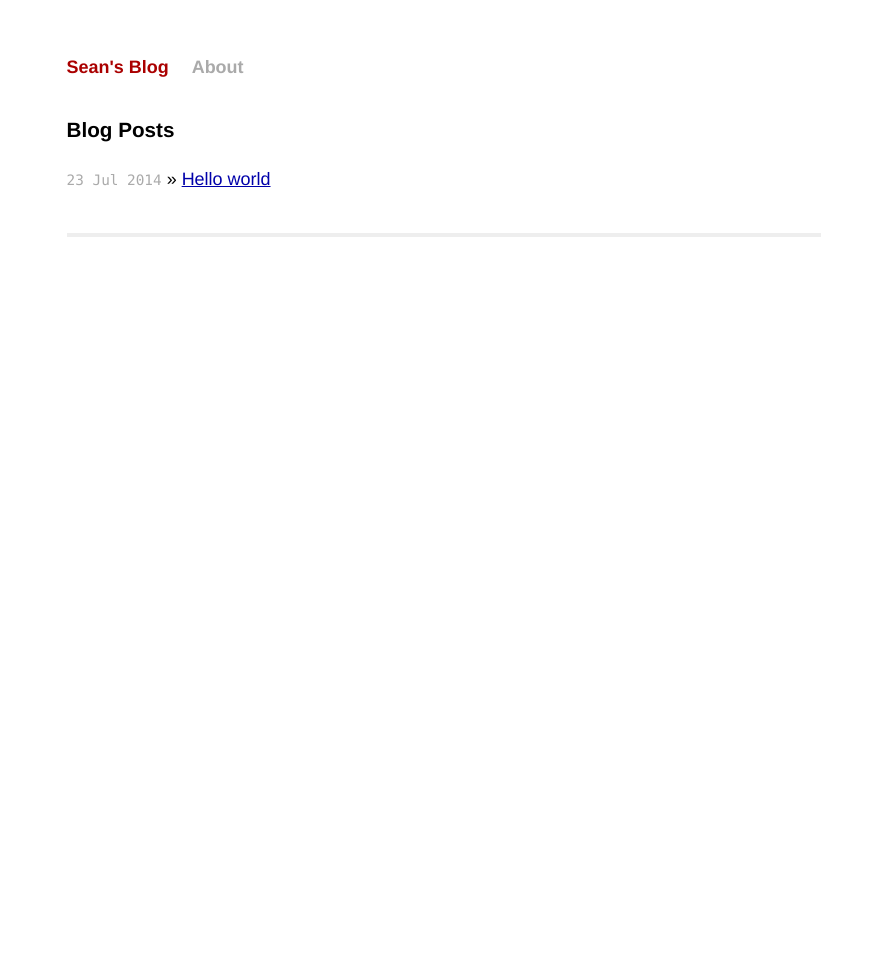
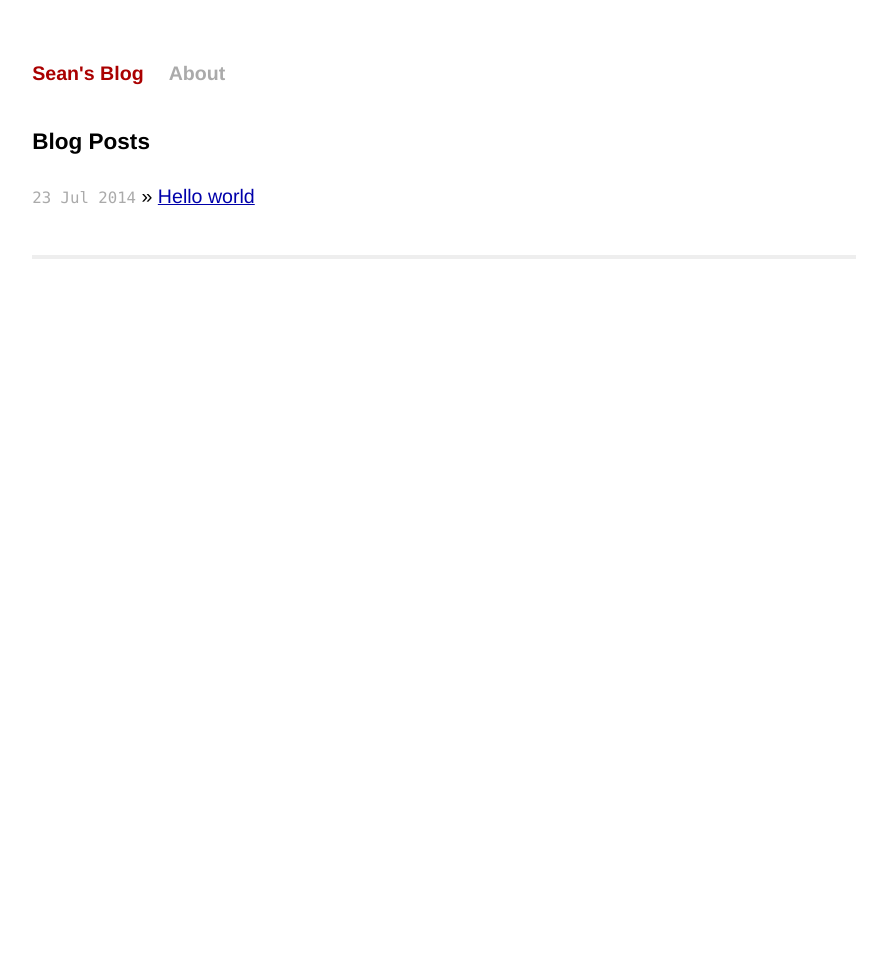
Before and after one commit to coredux/coredux.github.io, a Jekyll site: the page built from index.html, in a window 1280 px wide. Shown: the whole page, without its empty margins (196-1083 px from the left). Built offline with Jekyll 4.4.1, drawn with Linux system fonts in a browser that asks for light colours; Markdown is read by kramdown in place of the engine named in the settings.

Commit message:
css .site font-size 120%

```diff
--- a/css/screen.css
+++ b/css/screen.css
@@ -88,7 +88,7 @@ ul.posts {
 /*****************************************************************************/
 
 .site {
-  font-size: 110%;
+  font-size: 120%;
   text-align: justify;
   width: 42em;
   margin: 3em auto 2em auto;
```
